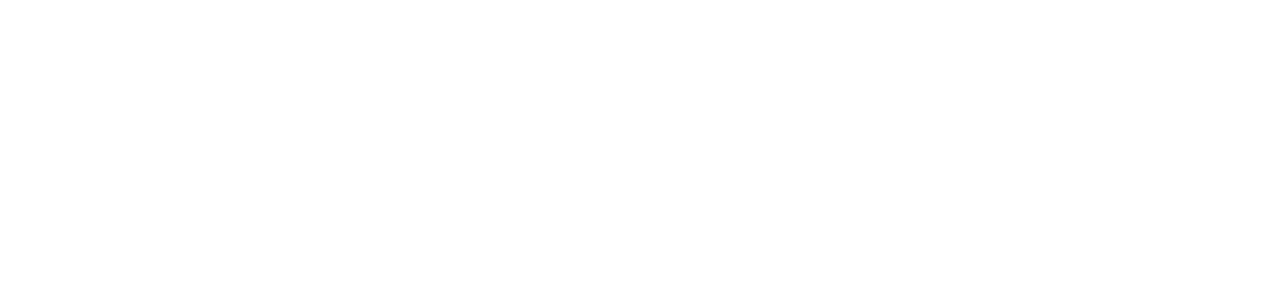
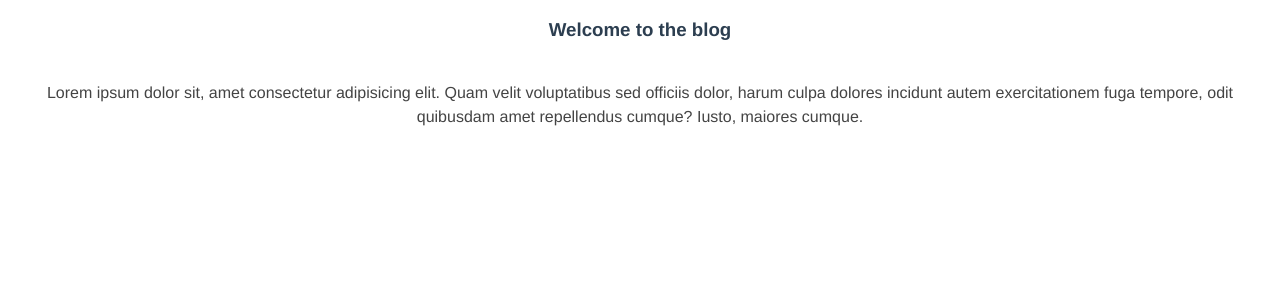
Before and after one commit to shahidsarker/vue-blog, a Vue app: page /posts/1 in a window 1280 px wide. Before the commit this address had no page. Shown: the top 300 px of the page. Built offline with nearby package versions, Linux system fonts and the light colour scheme; data requests are answered from the project's data file.

Commit message:
post details page

```diff
--- a/src/components/SinglePost.vue
+++ b/src/components/SinglePost.vue
@@ -1,6 +1,8 @@
 <template>
   <div class="post">
-    <h3>{{ post.title }}</h3>
+    <router-link :to="{ name: 'Details', params: { id: post.id } }">
+      <h3>{{ post.title }}</h3>
+    </router-link>
     <p>{{ snippet }}</p>
     <span v-for="tag in post.tags" :key="tag"> #{{ tag }} </span>
   </div>
--- /dev/null
+++ b/src/composables/getPost.js
@@ -0,0 +1,27 @@
+import { ref } from "vue";
+
+const getPost = (id) => {
+  const post = ref(null);
+  const error = ref(null);
+
+  const load = async () => {
+    try {
+      let data = await fetch("http://localhost:3000/posts/" + id);
+      if (!data.ok) {
+        throw Error("no data available");
+      }
+      post.value = await data.json();
+    } catch (err) {
+      error.value = err.message;
+      console.log(error.value);
+    }
+  };
+
+  return {
+    post,
+    error,
+    load,
+  };
+};
+
+export default getPost;
--- a/src/router/index.js
+++ b/src/router/index.js
@@ -1,11 +1,18 @@
 import { createRouter, createWebHistory } from "vue-router";
 import Home from "../views/Home.vue";
+import Details from "../views/Details.vue";
 
 const routes = [
   {
     path: "/",
     name: "Home",
     component: Home,
+  },
+  {
+    path: "/posts/:id",
+    name: "Details",
+    component: Details,
+    props: true,
   },
 ];
 
--- /dev/null
+++ b/src/views/Details.vue
@@ -0,0 +1,38 @@
+<template>
+  <div v-if="error">{{ error }}</div>
+  <div v-if="post" class="post">
+    <h3>{{ post.title }}</h3>
+    <p class="pre">{{ post.body }}</p>
+  </div>
+  <div v-else>Loading…</div>
+</template>
+
+<script>
+import getPost from "../composables/getPost";
+
+export default {
+  props: ["id"],
+  setup(props) {
+    const { error, post, load } = getPost(props.id);
+
+    load();
+
+    return { error, post };
+  },
+};
+</script>
+
+<style>
+.post {
+  max-width: 1200px;
+  margin: 0 auto;
+}
+.post p {
+  color: #444;
+  line-height: 1.5em;
+  margin-top: 40px;
+}
+.pre {
+  white-space: pre-wrap;
+}
+</style>
```
